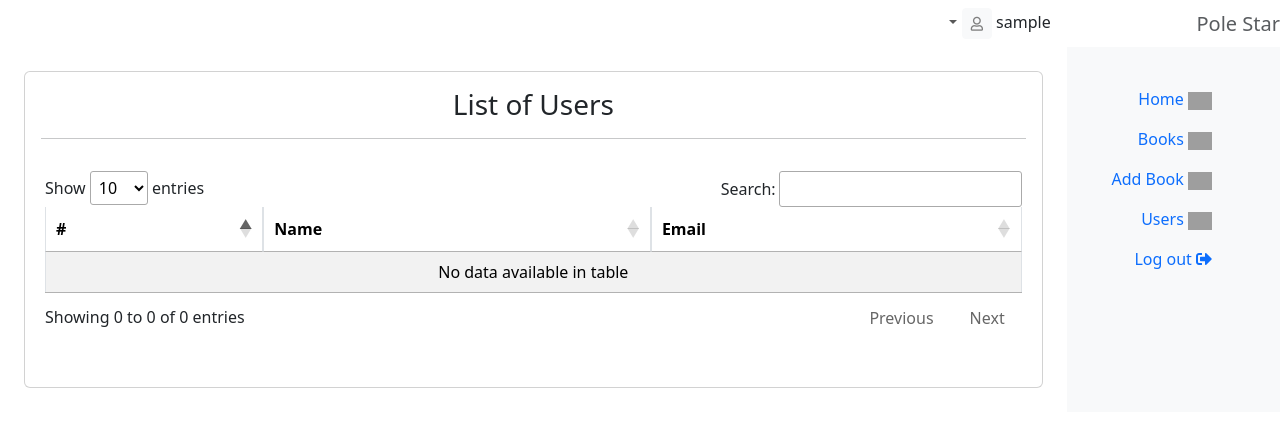
After one commit to Rahaf-Abbas/PoleStar, a Flask app: page /admin/users in a window 1280 px wide. The commit adds this page. Shown: the top 427 px of the page. Run offline with Flask 2, Linux system fonts and the light colour scheme; the visitor is signed in with stand-in values (Sample User, id 1); data that the repository does not hold is empty; some libraries are stand-ins or nearby versions; grey boxes are pictures that could not be loaded.

Commit message:
Admin Panel Users List

```diff
--- a/admin.py
+++ b/admin.py
@@ -81,6 +81,10 @@ def Abooks():
         book = cursor.fetchone()
         # check If book exist before moving on
         if book:
+            # First Deleting rates for this book by id
+            cursor.execute('DELETE FROM book_rates WHERE book_id = %s', (request.form['book_id'],))
+            mysql.connection.commit()
+            # Deleting the book by id
             cursor.execute('DELETE FROM books WHERE book_id = %s', (request.form['book_id'],))
             mysql.connection.commit()
 
@@ -107,6 +111,7 @@ def AddBook():
         return redirect('/admin/login') #redirect to login page
 
     if request.method == 'POST' and 'name' in request.form and 'img' in request.form and 'page' in request.form and 'lang' in request.form and 'concept' in request.form and 'tool' in request.form and 'author' in request.form and 'des' in request.form:
+
         cursor = mysql.connection.cursor(MySQLdb.cursors.DictCursor)
         cursor.execute('INSERT INTO books VALUES (NULL, %s, %s, %s, %s, %s, %s, %s , %s)', (request.form['name'], request.form['img'], request.form['page'],request.form['lang'],request.form['concept'],request.form['tool'],request.form['author'],request.form['des']))
         mysql.connection.commit()
@@ -119,3 +124,14 @@ def AddBook():
 
     else:
         return render_template('admin/AddBook.html')
+
+
+def Users():
+    if session.get('Admin_loggedin') != True: # if admin is not logged
+        return redirect('/admin/login') #redirect to login page
+
+    cursor = mysql.connection.cursor(MySQLdb.cursors.DictCursor)
+    cursor.execute('SELECT * FROM users')
+    users = cursor.fetchall()
+
+    return render_template('admin/Users.html', users = users)
--- a/app.py
+++ b/app.py
@@ -47,10 +47,15 @@ app.add_url_rule('/rate', view_func=predict.rate , methods=['POST'])
 
 ## Start Admin Routes (pages)
 app.add_url_rule('/admin/login', view_func=admin.Alogin , methods=['GET','POST'])
+app.add_url_rule('/admin/logout', view_func=admin.Alogout , methods=['GET'])
+
 app.add_url_rule('/admin/main', view_func=admin.main , methods=['GET'])
-app.add_url_rule('/admin/logout', view_func=admin.Alogout , methods=['GET'])
+
 app.add_url_rule('/admin/books', view_func=admin.Abooks , methods=['GET','POST'])
 app.add_url_rule('/admin/AddBook', view_func=admin.AddBook , methods=['GET','POST'])
+
+app.add_url_rule('/admin/users', view_func=admin.Users , methods=['GET'])
+
 
 
 ## End Admin Routes (pages)
--- /dev/null
+++ b/templates/admin/Users.html
@@ -0,0 +1,50 @@
+{% extends 'admin/layout.html' %}
+{% block content %}
+<div class="w-100" dir="ltr">
+
+    <div class="card rounded">
+        <div class="card-body">
+            <h3 class="text-dark text-center">List of Users</h3>
+            <hr>
+            <div class="row">
+                <div class="col-md-12 mb-3 p-3">
+                    <div class="table-responsive text-center">
+                        <table class="table table-striped table-bordered mb-0  hover datatable">
+                            <thead style="background-color: white;">
+                                <tr>
+                                    <th scope="col">#</th>
+                                    <th scope="col">Name</th>
+                                    <th scope="col">Email</th>
+
+                                </tr>
+                            </thead>
+                            <tbody>
+                                {% for user in users %}
+                                   <tr>
+                                        <td>{{user['user_id']}}</td>
+                                        <td>{{user['username']}}</td>
+                                        <td>{{user['email']}}</td>
+                                    </tr>
+                                {% endfor %}
+                                </tbody>
+
+                        </table>
+                    </div>
+                </div>
+
+            </div>
+
+        </div>
+    </div>
+</div>
+{% endblock %}
+
+{% block scripts %}
+<script>
+
+$(document).ready(function() {
+    $('.datatable').DataTable();
+} );
+
+</script>
+{% endblock %}
--- a/templates/admin/books.html
+++ b/templates/admin/books.html
@@ -49,12 +49,7 @@
                         </table>
                     </div>
                 </div>
-
             </div>
-            <div class="disActive text-dark mb-5">
-
-            </div>
-
         </div>
     </div>
 </div>
--- a/templates/admin/layout.html
+++ b/templates/admin/layout.html
@@ -89,19 +89,19 @@
 
 
                     <li class="nav-item">
-                        <a class="nav-link" href="#">
+                        <a class="nav-link" href="users">
                             <img src="{{ url_for('static', filename='admin/assets/imgs/users.svg') }}" width="24px" height="24px" alt="users">
                             Users
                         </a>
                     </li>
 
+                    <li class="nav-item">
+                        <a class="nav-link" href="logout">
+                            <i class="fas fa-sign-out-alt ml-1 mr-1"></i>
+                           Log out
+                        </a>
+                    </li>
 
-                        <li class="nav-item d-block d-md-none">
-                            <a class="nav-link" href="#" onclick="event.preventDefault();
-                          document.getElementById('logout-form').submit();">
-                                <i class="fas fa-sign-out-alt ml-1 mr-1"></i> تسجيل الخروج
-                            </a>
-                        </li>
                     </ul>
                 </div>
             </nav>
```
